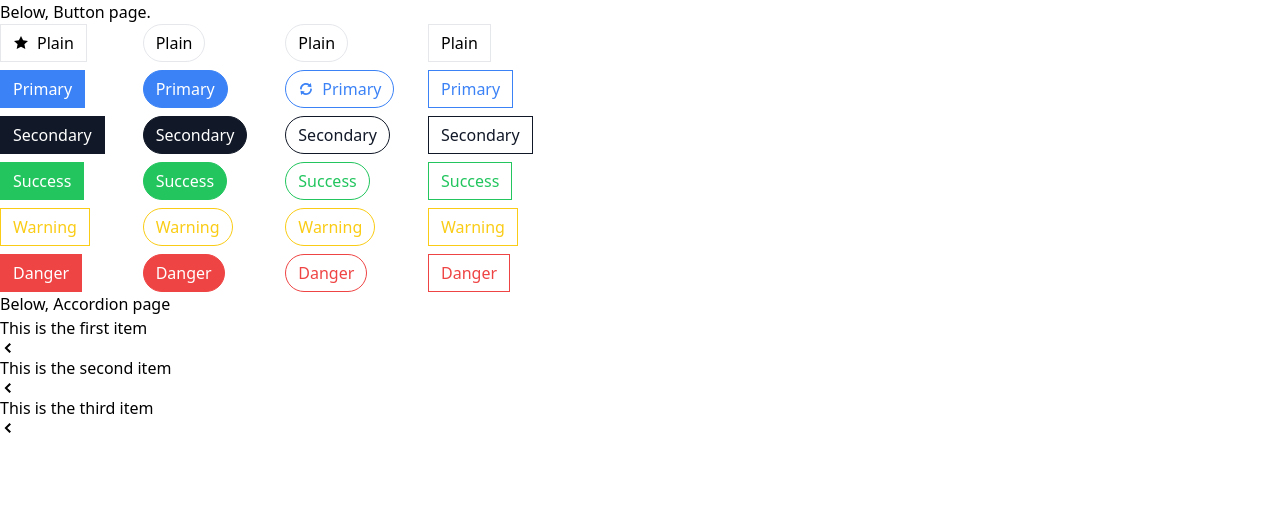
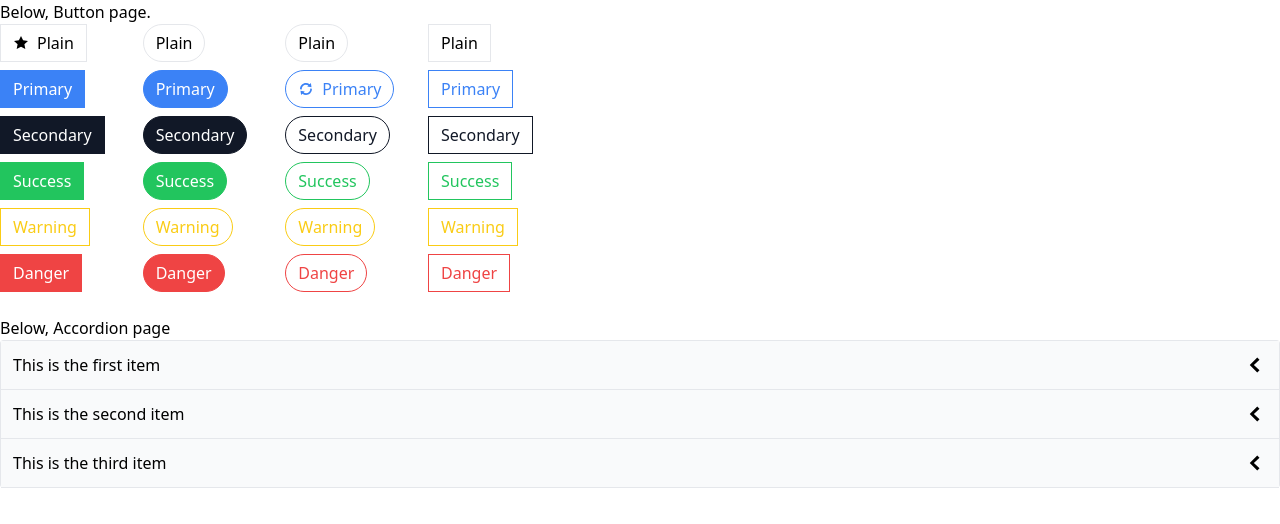
Before and after one commit to pedrolopezbiedma/React_FWK_Docu, a React (Create React App) app: page / in a window 1280 px wide. Shown: the top 524 px of the page. Built offline with nearby package versions, Linux system fonts and the light colour scheme.

Commit message:
Styling the Accordion component

```diff
--- a/src/App.js
+++ b/src/App.js
@@ -8,6 +8,7 @@ const App = () => {
                 <h1>Below, Button page.</h1>
                 <ButtonPage />
             </div>
+            <br />
             <div>
                 <h1>Below, Accordion page</h1>
                 <AccordionPage />
--- a/src/components/Accordion.js
+++ b/src/components/Accordion.js
@@ -13,15 +13,15 @@ const Accordion = ({ items }) => {
     }
 
     return (
-        <div>
+        <div className="border-x border-t y rounded">
             { items.map((item) => {
                     return (
-                        <div key={item.id}>
-                            <div onClick={() => handleClick(item.id)}>
+                        <div key={item.id} onClick={() => handleClick(item.id)}>
+                            <div className="flex justify-between p-3 bg-gray-50 border-b items-center cursor-pointer" >
                                 { item.header }
-                                { isExpanded(item.id) ? <GoChevronDown /> : <GoChevronLeft />}
+                                { isExpanded(item.id) ? <GoChevronDown className="text-2xl"/> : <GoChevronLeft className="text-2xl"/>}
                             </div>
-                            { isExpanded(item.id) && <div>{ item.content }</div>}
+                            { isExpanded(item.id) && <div className="border-b p-5">{ item.content }</div>}
                         </div>
                     )
                 })
```
